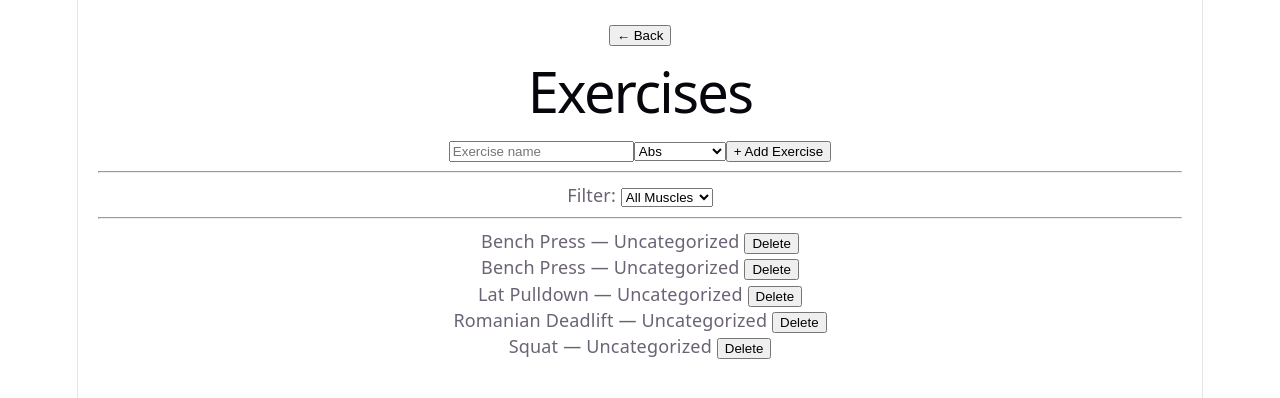
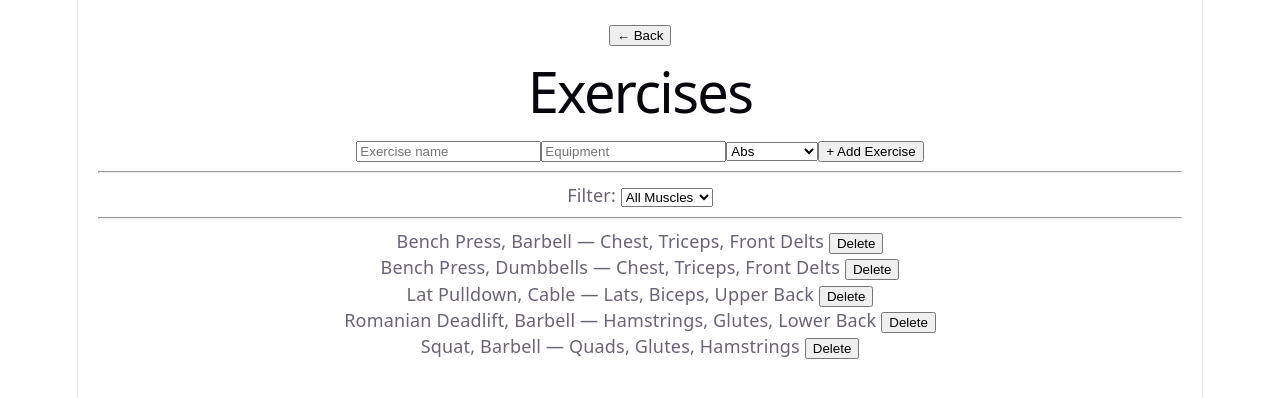
Before and after one commit to ihgold487/workout-app, a React (Vite) app: page / in a window 1280 px wide. Both pictures are taken after a click on the button "Manage Exercises". Shown: the top 398 px of the page. Built offline with nearby package versions, Linux system fonts and the light colour scheme.

Commit message:
Add equipment support to exercise creation and unify exercise display

```diff
--- a/src/components/ExerciseView.jsx
+++ b/src/components/ExerciseView.jsx
@@ -62,12 +62,15 @@ export default function ExerciseView({
         <div>
 
           <input
-
             id="newExercise"
-
             placeholder=
               "Exercise name"
+          />
 
+          <input
+            id="equipment"
+            placeholder=
+              "Equipment"
           />
 
 
@@ -129,9 +132,17 @@ export default function ExerciseView({
                   )
                   .value
 
+              const equipment =
+                document
+                  .getElementById(
+                    "equipment"
+                  )
+                  .value
+
 
               if (!name)
                 return
+
 
 
               setExerciseLibrary([
@@ -139,14 +150,20 @@ export default function ExerciseView({
                 ...exerciseLibrary,
 
                 {
-
                   id:
                     Date.now(),
 
                   name,
 
-                  muscleGroup
+                  muscles:
+                    [muscleGroup],
 
+                  equipment:
+                    equipment
+                      ?
+                      [equipment]
+                      :
+                      []
                 }
 
               ])
@@ -227,7 +244,7 @@ export default function ExerciseView({
 
                   ||
 
-                  ex.muscleGroup
+                  ex.muscles?.[0]
                   ===
                   selectedMuscle
               )
@@ -252,9 +269,11 @@ export default function ExerciseView({
                 >
 
                   {
-
-                    exercise.name
-
+                    `${exercise.name}${
+                      exercise.equipment?.[0]
+                        ? ", " + exercise.equipment[0]
+                        : ""
+                    }`
                   }
 
 
@@ -262,13 +281,9 @@ export default function ExerciseView({
 
 
                   {
-
-                    exercise.muscleGroup
-
-                    ||
-
-                    "Uncategorized"
-
+                    exercise.muscles?.join(
+                      ", "
+                    )
                   }
 
 
```
